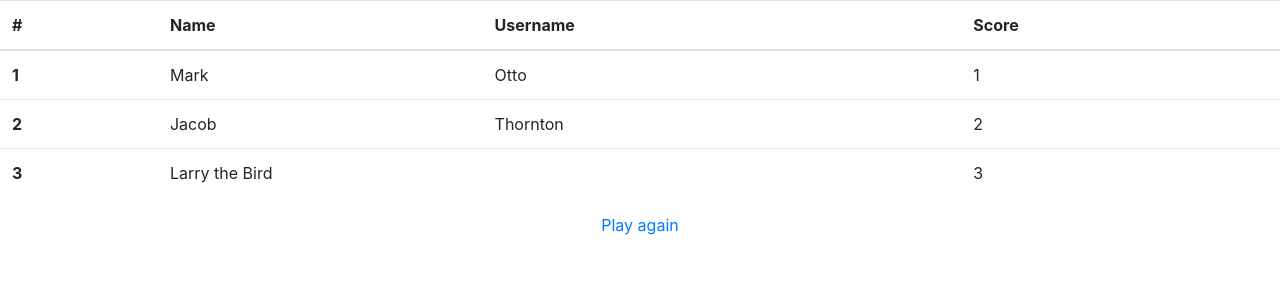
After one commit to hasnae21/Fast_Typing_Game_for_kids, a PHP site: page /standing.php in a window 1280 px wide. The commit adds this page. Shown: the top 300 px of the page. Run offline with PHP 8.4, Linux system fonts and the light colour scheme.

Commit message:
save
save

```diff
--- a/db_connect.php
+++ b/db_connect.php
@@ -1,5 +1,6 @@
+<!-- data base connecting -->
+
 <?php
-
 $sname = "localhost";
 $uname = "root";
 $password = "";
--- /dev/null
+++ b/standing.php
@@ -0,0 +1,43 @@
+<!DOCTYPE html>
+<html lang="en">
+<head>
+    <meta charset="UTF-8">
+    <meta http-equiv="X-UA-Compatible" content="IE=edge">
+    <meta name="viewport" content="width=device-width, initial-scale=1.0">
+    <link rel="stylesheet" href="https://cdn.jsdelivr.net/npm/bootstrap@4.6.2/dist/css/bootstrap.min.css" integrity="sha384-xOolHFLEh07PJGoPkLv1IbcEPTNtaed2xpHsD9ESMhqIYd0nLMwNLD69Npy4HI+N" crossorigin="anonymous">
+    <title>Document</title>
+</head>
+<body>
+<table class="table table-hover">
+  <thead>
+    <tr>
+      <th scope="col">#</th>
+      <th scope="col">Name</th>
+      <th scope="col">Username</th>
+      <th scope="col">Score</th>
+    </tr>
+  </thead>
+  <tbody>
+    <tr>
+      <th scope="row">1</th>
+      <td>Mark</td>
+      <td>Otto</td>
+      <td>1</td>
+    </tr>
+    <tr>
+      <th scope="row">2</th>
+      <td>Jacob</td>
+      <td>Thornton</td>
+      <td>2</td>
+    </tr>
+    <tr>
+      <th scope="row">3</th>
+      <td colspan="2">Larry the Bird</td>
+      <td>3</td>
+    </tr>
+  </tbody>
+</table>
+<center><a href="home.php">Play again</a></center>
+
+</body>
+</html>
```
Also changed, not shown: app.js (+14 -6 lines), home.php (+6 -5 lines), README.md (deleted).
